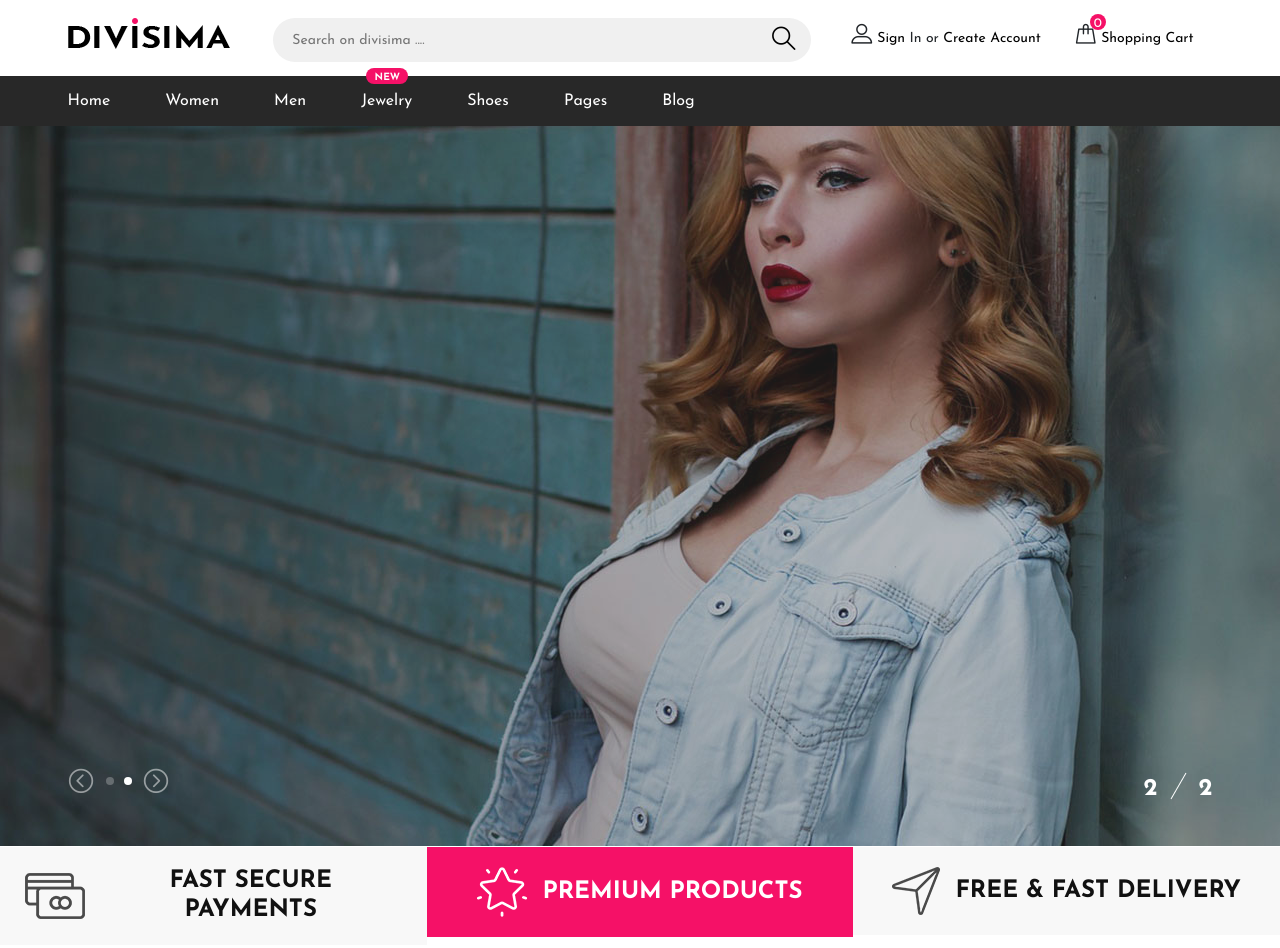
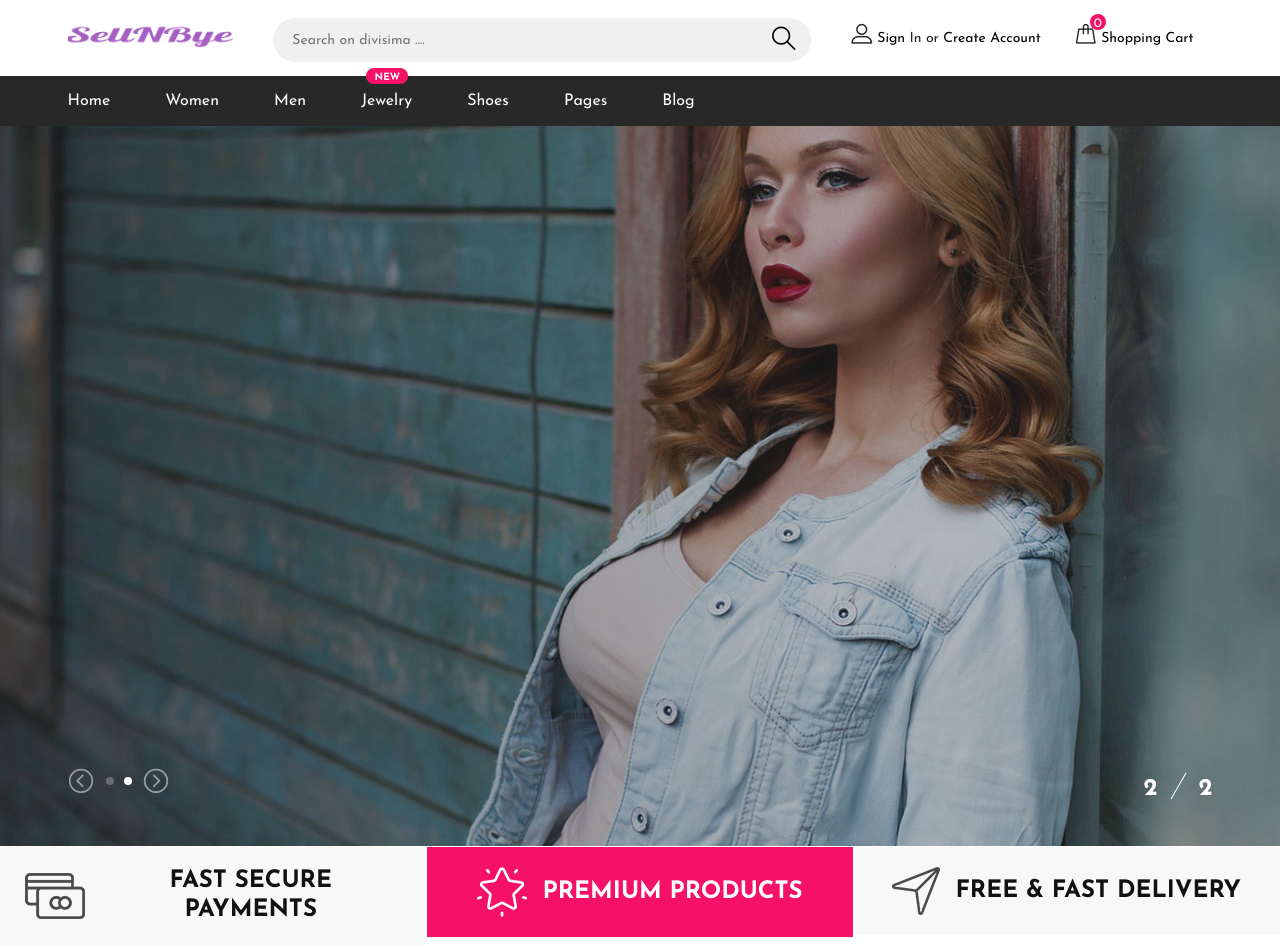
Before and after one commit to salinda93/SellNBye, a plain HTML site: page index.html in a window 1280 px wide. Shown: the top 948 px of the page. Drawn offline with Linux system fonts and the light colour scheme.

Commit message:
add logo

```diff
--- a/index.html
+++ b/index.html
@@ -44,7 +44,7 @@
 					<div class="col-lg-2 text-center text-lg-left">
 						<!-- logo -->
 						<a href="./index.html" class="site-logo">
-							<img src="img/logo.png" alt="">
+							<img src="img/sellnbyeLogo.png" alt="">
 						</a>
 					</div>
 					<div class="col-xl-6 col-lg-5">
```
Also changed, not shown: img/ef3d985f-5140-456d-9190-d9e858f3025b.png (added), img/sellnbyeLogo.png (added).
